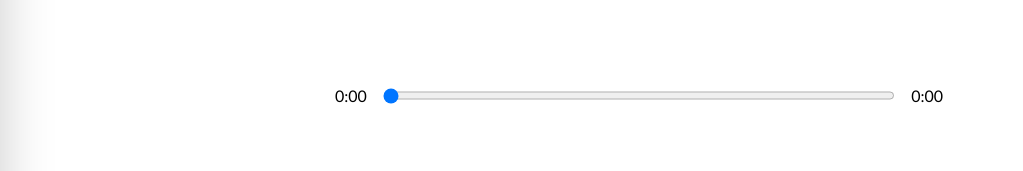
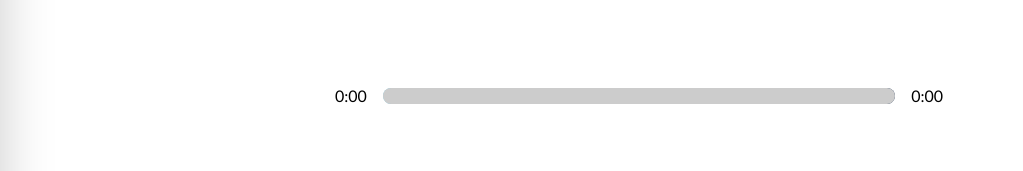
Before and after one commit to leoitrick/music-player-react, a React (Create React App) app: page / in a window 1280 px wide. Shown: the part 445-616 px from the top of the page, without its empty margins (1-1024 px from the left). Built offline with nearby package versions, Linux system fonts and the light colour scheme.

Commit message:
customized input type range and fix auto skip

```diff
--- a/src/App.js
+++ b/src/App.js
@@ -20,12 +20,32 @@
   const [songInfo, setSongInfo] = useState({
     currentTime: 0,
     duration: 0,
+    animationPercentage: 0,
   });
   const [libraryStatus, setLibraryStatus] = useState(false);
   const timeUpdateHandler = (e) => {
     const current = e.target.currentTime;
     const duration = e.target.duration;
-    setSongInfo({ ...songInfo, currentTime: current, duration });
+    //calculate percentage
+    const roundedCurrent = Math.round(current);
+    const roundedDuration = Math.round(duration);
+    const animationPercentage = Math.round(
+      (roundedCurrent / roundedDuration) * 100
+    );
+
+    setSongInfo({
+      ...songInfo,
+      currentTime: current,
+      duration,
+      animationPercentage: animationPercentage,
+    });
+  };
+
+  //handler
+  const songEndHandler = async () => {
+    let currentIndex = songs.findIndex((song) => song.id === currentSong.id);
+    await setCurrentSong(songs[(currentIndex + 1) % songs.length]);
+    if (isPlaying) audioRef.current.play();
   };
 
   return (
@@ -57,6 +77,7 @@
         onLoadedMetadata={timeUpdateHandler}
         ref={audioRef}
         src={currentSong.audio}
+        onEnded={songEndHandler}
       ></audio>
     </div>
   );
--- a/src/components/LibrarySong.js
+++ b/src/components/LibrarySong.js
@@ -1,5 +1,4 @@
 import React from "react";
-import { playAudio } from "../util";
 
 const LibrarySong = ({
   song,
@@ -10,9 +9,9 @@
   isPlaying,
   setSongs,
 }) => {
-  const songSelectHandler = () => {
+  const songSelectHandler = async () => {
     // const selectedSong = songs.filter((state) => state.id === id);
-    setCurrentSong(song);
+    await setCurrentSong(song);
 
     //add actived song
     const newSongs = songs.map((song) => {
@@ -30,7 +29,7 @@
     });
     setSongs(newSongs);
     //check if the song is playing
-    playAudio(isPlaying, audioRef);
+    if (isPlaying) audioRef.current.play();
   };
 
   return (
--- a/src/components/Player.js
+++ b/src/components/Player.js
@@ -6,8 +6,6 @@
   faAngleRight,
   faPause,
 } from "@fortawesome/free-solid-svg-icons";
-
-import { playAudio } from "../util";
 
 const Player = ({
   currentSong,
@@ -62,27 +60,37 @@
   };
 
   //skip tracks functions
-  const skipTrackHandler = (direction) => {
+  const skipTrackHandler = async (direction) => {
     let currentIndex = songs.findIndex((song) => song.id === currentSong.id);
     if (direction === "skip-forward") {
-      setCurrentSong(songs[(currentIndex + 1) % songs.length]);
+      await setCurrentSong(songs[(currentIndex + 1) % songs.length]);
     }
     if (direction === "skip-back") {
       if ((currentIndex - 1) % songs.length === -1) {
         setCurrentSong(songs[songs.length - 1]);
-        playAudio(isPlaying, audioRef);
+        if (isPlaying) audioRef.current.play();
         return;
       }
       setCurrentSong(songs[(currentIndex - 1) % songs.length]);
     }
     //check if the song is playing
-    playAudio(isPlaying, audioRef);
+    if (isPlaying) audioRef.current.play();
   };
 
+  //Add the styles for the track
+  const trackAnim = {
+    transform: `translateX(${songInfo.animationPercentage}%)`,
+  };
   return (
     <div className="player">
       <div className="time-control">
         <p>{getTime(songInfo.currentTime)}</p>
+        <div
+          style={{
+            background: `linear-gradient(to right, ${currentSong.color[0]},${currentSong.color[1]})`,
+          }}
+          className="track"
+        >
           <input
             type="range"
             min={0}
@@ -90,6 +98,9 @@
             value={songInfo.currentTime}
             onChange={dragHandler}
           />
+          <div style={trackAnim} className="animate-track"></div>
+        </div>
+
         <p>{songInfo.duration ? getTime(songInfo.duration) : "0:00"}</p>
       </div>
       <div className="play-control">
--- a/src/styles/_player.scss
+++ b/src/styles/_player.scss
@@ -9,9 +9,13 @@
 .time-control {
   width: 50%;
   display: flex;
+  align-items: center;
   input {
     width: 100%;
-    padding: 1rem, 0rem;
+    //padding: 1rem, 0rem;
+    -webkit-appearance: none;
+    background-color: transparent;
+    cursor: pointer;
   }
 
   p {
@@ -30,3 +34,33 @@
     cursor: pointer;
   }
 }
+
+input[type="range"]:focus {
+  outline: none;
+}
+
+input[type="range"]::-webkit-slider-thumb {
+  -webkit-appearance: none;
+  height: 16px;
+  width: 16px;
+}
+
+.track {
+  background: lightblue;
+  width: 100%;
+  height: 1rem;
+  position: relative;
+  border-radius: 1rem;
+  overflow: hidden;
+}
+
+.animate-track {
+  background: rgb(204, 204, 204);
+  width: 100%;
+  height: 100%;
+  position: absolute;
+  top: 0;
+  left: 0;
+  transform: translateX(0%);
+  pointer-events: none;
+}
--- a/src/util.js
+++ /dev/null
@@ -1,10 +0,0 @@
-export const playAudio = (isPlaying, audioRef) => {
-  if (isPlaying) {
-    const playPromise = audioRef.current.play();
-    if (playPromise !== undefined) {
-      playPromise.then((audio) => {
-        audioRef.current.play();
-      });
-    }
-  }
-};
```
Lines whose indentation alone changed are shown as unchanged.
